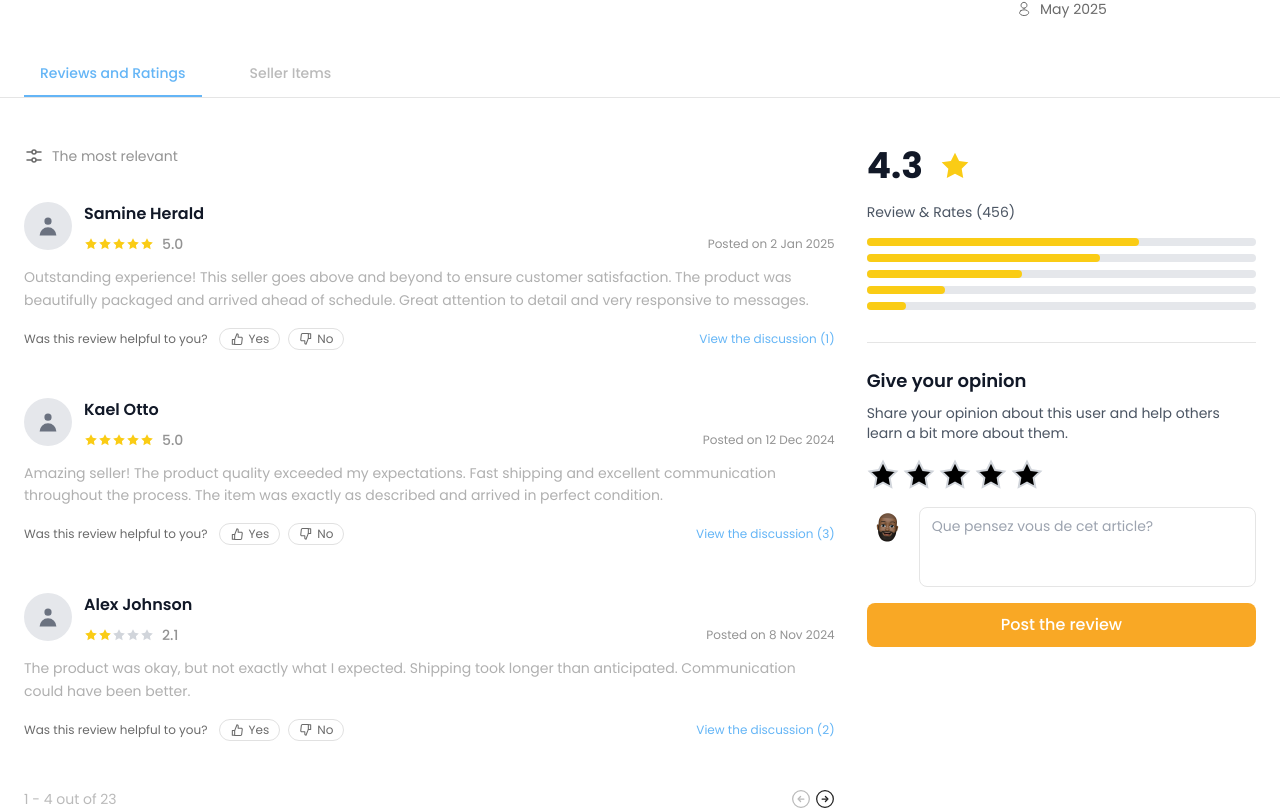
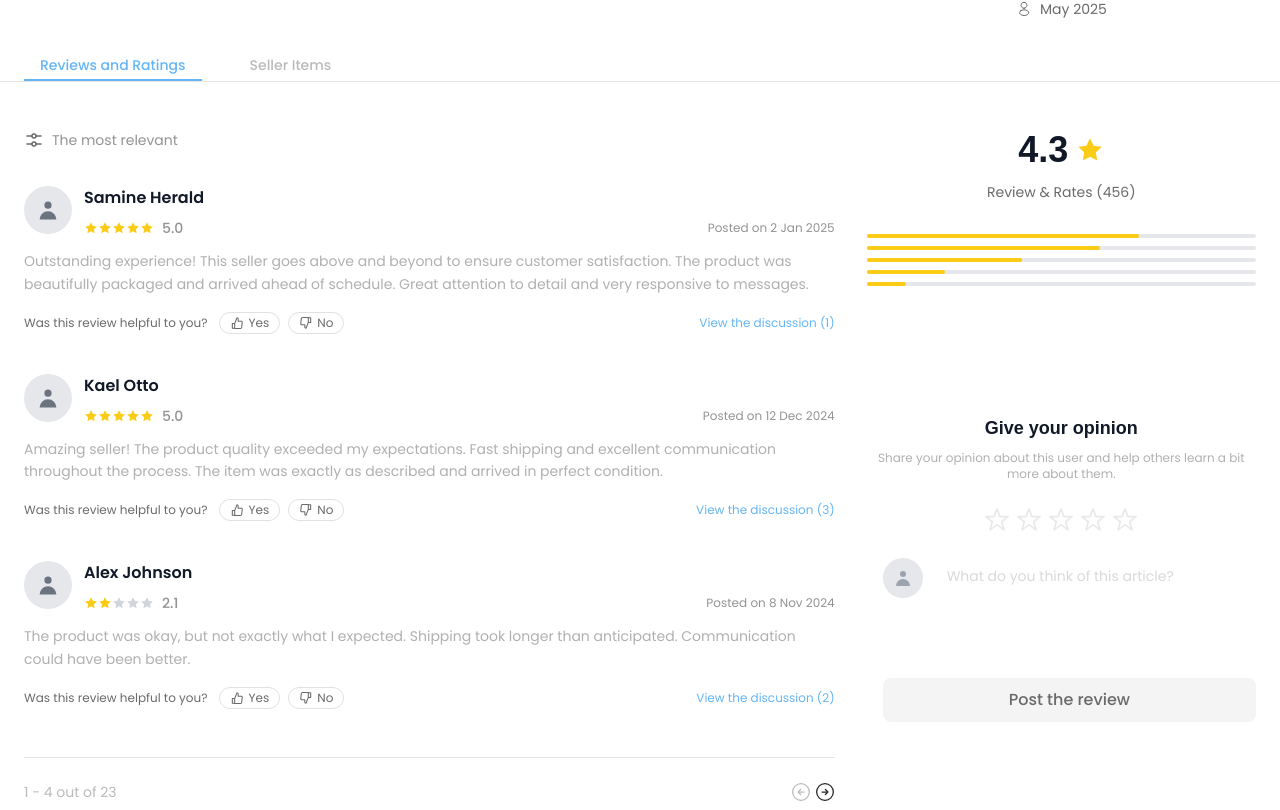
Before and after one commit to Bao-Technologies-and-Travels/BaoAfrik, a React (Create React App) app: page /seller/1 in a window 1280 px wide. Shown: the part 695-1505 px from the top of the page. Built offline with nearby package versions, Linux system fonts and the light colour scheme; the HTML template or start-up script is replaced by a standard one.

Commit message:
Update SellerProfile component styles for improved layout and readability. Adjust button padding, review section spacing, and integrate new font for overall aesthetic enhancement. Refine pagination and review input elements for better user experience.

```diff
--- a/src/index.css
+++ b/src/index.css
@@ -2,7 +2,7 @@
 @tailwind components;
 @tailwind utilities;
 
-@import url('https://fonts.googleapis.com/css2?family=Inter:wght@300;400;500;600;700&family=Poppins:wght@300;400;500;600;700;800;900&display=swap');
+@import url('https://fonts.googleapis.com/css2?family=Inter:wght@300;400;500;600;700&family=Poppins:wght@300;400;500;600;700;800;900&family=Bricolage+Grotesque:wght@400;500;600;700;800&display=swap');
 
 @layer base {
   html {
--- a/src/pages/SellerProfile.tsx
+++ b/src/pages/SellerProfile.tsx
@@ -519,7 +519,7 @@ const SellerProfile: React.FC = () => {
             <div className="flex">
               <button
                 onClick={() => setActiveTab('reviews')}
-                className="px-4 py-3 text-sm font-medium border-b-2 transition-colors"
+                className="px-4 py-1 text-sm font-medium border-b-2 transition-colors"
                 style={{
                   color: activeTab === 'reviews' ? '#64B5F6' : '#BABABA',
                   borderColor: activeTab === 'reviews' ? '#64B5F6' : 'transparent'
@@ -529,7 +529,7 @@ const SellerProfile: React.FC = () => {
               </button>
               <button
                 onClick={() => setActiveTab('items')}
-                className="px-4 py-3 text-sm font-medium ml-8 border-b-2 transition-colors"
+                className="px-4 py-1 text-sm font-medium ml-8 border-b-2 transition-colors"
                 style={{
                   color: activeTab === 'items' ? '#64B5F6' : '#BABABA',
                   borderColor: activeTab === 'items' ? '#64B5F6' : 'transparent'
@@ -595,7 +595,7 @@ const SellerProfile: React.FC = () => {
                 </div>
 
                 {/* Review Cards */}
-                <div className="space-y-6">
+                <div className="space-y-4">
                   {/* Review 1 - Samine Herald */}
                   <div className="pb-6">
                     <div className="flex items-start space-x-3 mb-3">
@@ -810,7 +810,8 @@ const SellerProfile: React.FC = () => {
                 </div>
 
                 {/* Pagination */}
-                <div className="flex items-center justify-between mt-6">
+                <div className="border-t pt-6 mt-6" style={{ borderColor: '#E5E5E5' }}>
+                  <div className="flex items-center justify-between">
                     <span className="text-sm" style={{ color: '#BABABA' }}>1 - 4 out of 23</span>
                     <div className="flex items-center space-x-1">
                       <button
@@ -824,6 +825,7 @@ const SellerProfile: React.FC = () => {
                       >
                         <img src={blackArrowIcon} alt="Next" style={{ width: '20px', height: '20px' }} />
                       </button>
+                    </div>
                   </div>
                 </div>
               </div>
@@ -831,42 +833,42 @@ const SellerProfile: React.FC = () => {
               {/* RIGHT COLUMN - Rating Summary & Give Your Opinion */}
               <div className="lg:col-span-1">
                 {/* Overall Rating Summary */}
-                <div className="mb-8">
-                  <div className="flex items-start space-x-4 mb-4">
-                    <div className="text-4xl font-bold text-gray-900">4.3</div>
-                    <svg className="w-8 h-8 text-yellow-400 fill-current mt-1" viewBox="0 0 24 24">
+                <div className="mb-8 text-center">
+                  <div className="flex items-center justify-center space-x-2 mb-3">
+                    <div className="text-4xl font-semibold text-gray-900" style={{ fontFamily: 'Bricolage Grotesque, sans-serif' }}>4.3</div>
+                    <svg className="w-7 h-7 text-yellow-400 fill-current" viewBox="0 0 24 24">
                       <path d="M12 2l3.09 6.26L22 9.27l-5 4.87 1.18 6.88L12 17.77l-6.18 3.25L7 14.14 2 9.27l6.91-1.01L12 2z"/>
                     </svg>
                   </div>
-                  <div className="text-sm text-gray-600 mb-4">Review & Rates (456)</div>
+                  <div className="text-sm mb-8" style={{ color: '#6A6A6A' }}>Review & Rates (456)</div>
 
                   {/* Rating Bars */}
                   <div className="space-y-2">
-                    <div className="w-full bg-gray-200 rounded-full h-2">
-                      <div className="bg-yellow-400 h-2 rounded-full" style={{width: '70%'}}></div>
-                    </div>
-                    <div className="w-full bg-gray-200 rounded-full h-2">
-                      <div className="bg-yellow-400 h-2 rounded-full" style={{width: '60%'}}></div>
-                    </div>
-                    <div className="w-full bg-gray-200 rounded-full h-2">
-                      <div className="bg-yellow-400 h-2 rounded-full" style={{width: '40%'}}></div>
-                    </div>
-                    <div className="w-full bg-gray-200 rounded-full h-2">
-                      <div className="bg-yellow-400 h-2 rounded-full" style={{width: '20%'}}></div>
-                    </div>
-                    <div className="w-full bg-gray-200 rounded-full h-2">
-                      <div className="bg-yellow-400 h-2 rounded-full" style={{width: '10%'}}></div>
+                    <div className="w-full bg-gray-200 rounded-full h-1">
+                      <div className="bg-yellow-400 h-1 rounded-full" style={{width: '70%'}}></div>
+                    </div>
+                    <div className="w-full bg-gray-200 rounded-full h-1">
+                      <div className="bg-yellow-400 h-1 rounded-full" style={{width: '60%'}}></div>
+                    </div>
+                    <div className="w-full bg-gray-200 rounded-full h-1">
+                      <div className="bg-yellow-400 h-1 rounded-full" style={{width: '40%'}}></div>
+                    </div>
+                    <div className="w-full bg-gray-200 rounded-full h-1">
+                      <div className="bg-yellow-400 h-1 rounded-full" style={{width: '20%'}}></div>
+                    </div>
+                    <div className="w-full bg-gray-200 rounded-full h-1">
+                      <div className="bg-yellow-400 h-1 rounded-full" style={{width: '10%'}}></div>
                     </div>
                   </div>
                 </div>
 
                 {/* Give Your Opinion Section */}
-                <div className="border-t pt-6" style={{ borderColor: '#E5E5E5' }}>
-                  <h3 className="text-lg font-semibold text-gray-900 mb-2">Give your opinion</h3>
-                  <p className="text-sm text-gray-600 mb-4">Share your opinion about this user and help others learn a bit more about them.</p>
+                <div className="pt-24 text-center">
+                  <h3 className="text-lg font-semibold text-gray-900 mb-2" style={{ fontFamily: 'Bricolage Grotesque, sans-serif' }}>Give your opinion</h3>
+                  <p className="text-xs mb-6" style={{ color: '#B0B0B0' }}>Share your opinion about this user and help others learn a bit more about them.</p>
 
                   {/* Star Rating Input */}
-                  <div className="flex items-center space-x-1 mb-4">
+                  <div className="flex items-center justify-center space-x-1 mb-6">
                     {[1,2,3,4,5].map((star) => (
                       <button
                         key={star}
@@ -874,41 +876,61 @@ const SellerProfile: React.FC = () => {
                         className="focus:outline-none hover:scale-110 transition-transform"
                       >
                         <svg
-                          className={`w-8 h-8 ${userRating >= star ? 'text-yellow-400 fill-current' : 'text-gray-300'} stroke-current`}
+                          className="w-7 h-7"
                           viewBox="0 0 24 24"
-                          style={{ strokeWidth: '1.5' }}
-                        >
-                          <path d="M12 2l3.09 6.26L22 9.27l-5 4.87 1.18 6.88L12 17.77l-6.18 3.25L7 14.14 2 9.27l6.91-1.01L12 2z"/>
+                          fill={userRating >= star ? '#FBBC05' : 'none'}
+                          strokeWidth="1.5"
+                          strokeLinecap="round"
+                          strokeLinejoin="round"
+                        >
+                          <path
+                            d="M12 2.5l2.5 6.5h7l-5.5 4.5 2 7-6-4.5-6 4.5 2-7-5.5-4.5h7z"
+                            stroke={userRating >= star ? '#FBBC05' : '#E9E9E9'}
+                          />
                         </svg>
                       </button>
                     ))}
                   </div>
 
                   {/* Review Text Input */}
-                  <div className="flex items-start space-x-3 mb-4">
-                    <img
-                      src={sellerAvatar}
-                      alt="Your avatar"
-                      className="w-10 h-10 rounded-full object-cover"
-                    />
+                  <div className="flex items-start space-x-3 mb-4 pl-4">
+                    <div className="w-10 h-10 rounded-full bg-gray-200 flex items-center justify-center flex-shrink-0">
+                      <svg className="w-5 h-5 text-gray-400" fill="currentColor" viewBox="0 0 20 20">
+                        <path fillRule="evenodd" d="M10 9a3 3 0 100-6 3 3 0 000 6zm-7 9a7 7 0 1114 0H3z" clipRule="evenodd" />
+                      </svg>
+                    </div>
+                    <style dangerouslySetInnerHTML={{__html: `
+                      .custom-placeholder::placeholder {
+                        color: #D9D9D9;
+                        opacity: 1;
+                      }
+                    `}} />
                     <textarea
                       value={userReviewText}
                       onChange={(e) => setUserReviewText(e.target.value)}
-                      placeholder="Que pensez vous de cet article?"
-                      className="flex-1 border rounded-lg px-3 py-2 text-sm focus:outline-none focus:ring-2 focus:ring-blue-500 resize-none"
-                      style={{ borderColor: '#E5E5E5', minHeight: '80px' }}
+                      placeholder="What do you think of this article?"
+                      className="flex-1 rounded-lg px-3 py-2 text-sm focus:outline-none resize-none custom-placeholder"
+                      style={{
+                        border: 'none',
+                        minHeight: '80px',
+                        color: '#6A6A6A',
+                        backgroundColor: 'transparent'
+                      }}
                     />
                   </div>
 
                   {/* Post Review Button */}
-                  <button
-                    className="w-full py-2.5 rounded-lg font-medium text-white transition-colors"
-                    style={{ backgroundColor: '#F9A825' }}
-                    onMouseEnter={(e) => (e.target as HTMLElement).style.backgroundColor = '#E6941F'}
-                    onMouseLeave={(e) => (e.target as HTMLElement).style.backgroundColor = '#F9A825'}
+                  <div className="pl-4">
+                    <button
+                      className="w-full py-2.5 rounded-lg font-medium transition-all mt-6"
+                      style={{
+                        backgroundColor: userRating > 0 ? '#FBBC05' : '#F4F4F4',
+                        color: userRating > 0 ? 'white' : '#6A6A6A'
+                      }}
                     >
                       Post the review
                     </button>
+                  </div>
                 </div>
               </div>
             </div>
```
Lines whose indentation alone changed are shown as unchanged.
